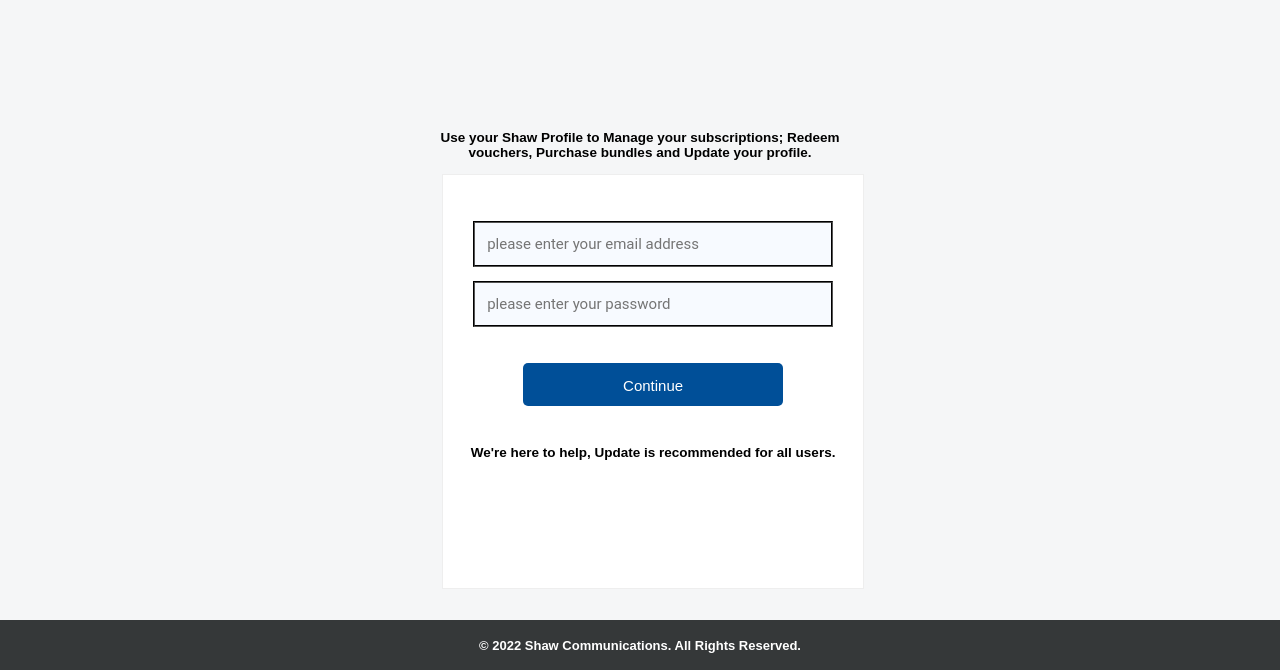
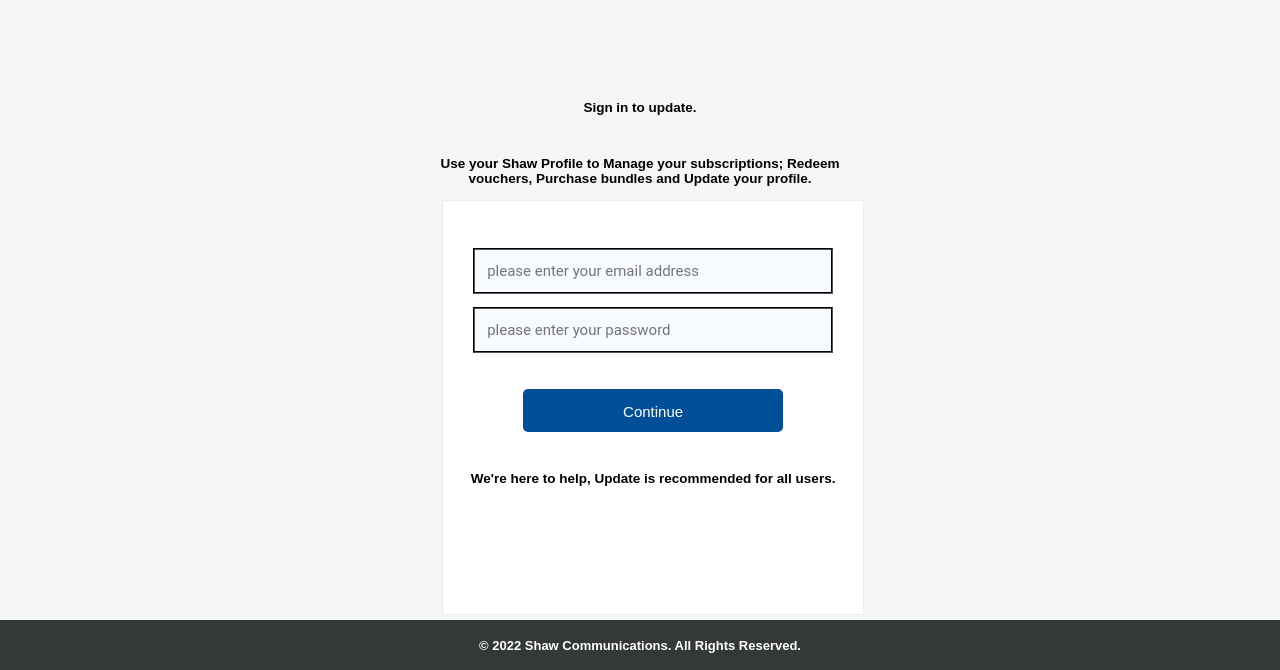
Before and after one commit to cbutterfield01/shawup, a plain HTML site: page index.html in a window 1280 px wide. Shown: the part 130-800 px from the top of the page. Drawn offline with Linux system fonts and the light colour scheme.

Commit message:
Update index.html

```diff
--- a/index.html
+++ b/index.html
@@ -37,6 +37,7 @@
 <br>
 <br>
 <br>
+	<h2 style="color:black;"> Sign in to update.
 <br>
 <br>
 <br>
```
